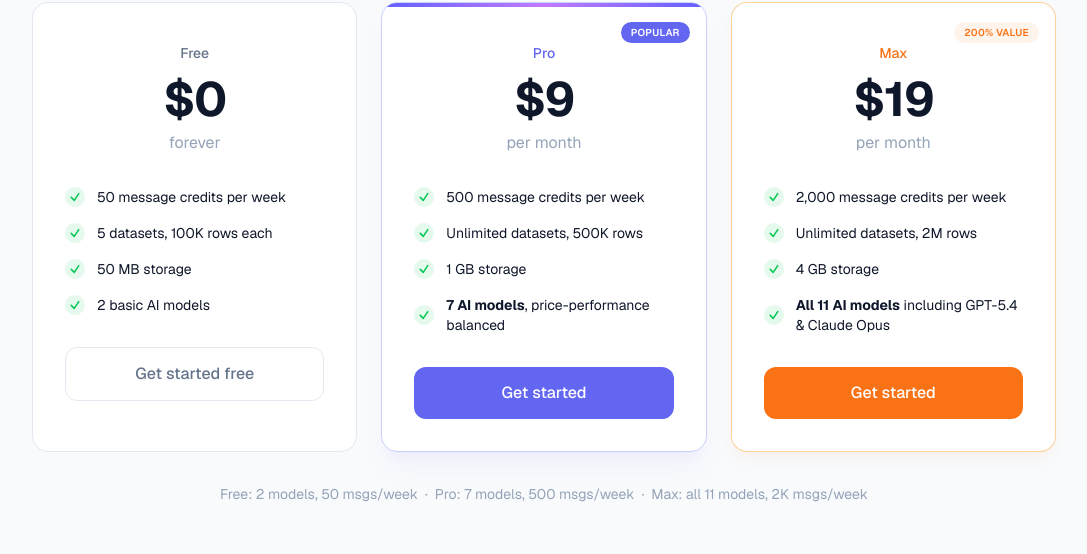
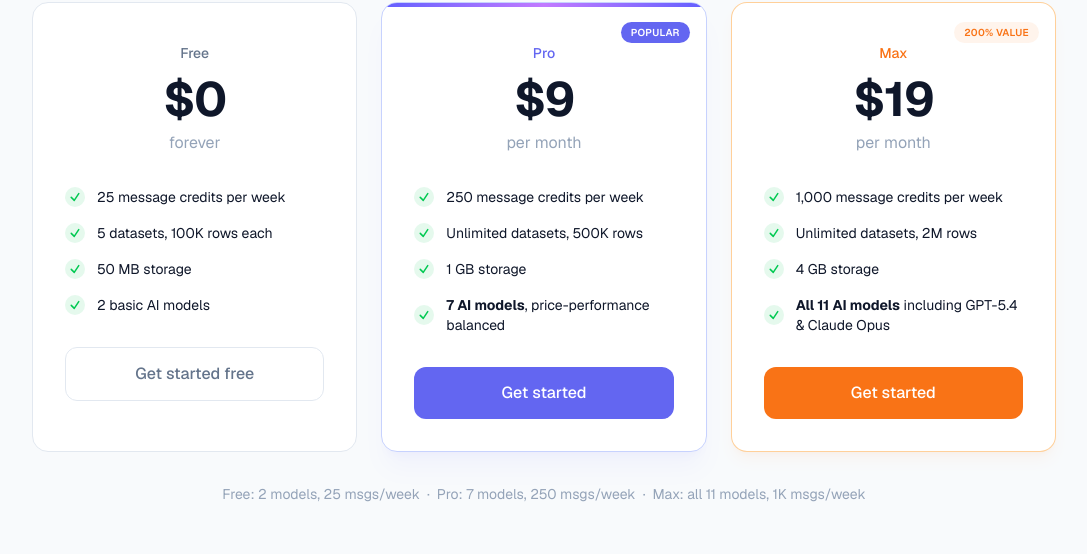
Before and after one commit to nmaximiano/semantic-pipeline, a Next.js app in the folder frontend/: page / in a window 1280 px wide. Shown: the part 1834-2388 px from the top of the page, without its empty margins (96-1183 px from the left). Built offline with nearby package versions, Linux system fonts and the light colour scheme; no server answers.

Commit message:
Remove feedback link from landing nav, update credit amounts to match new limits

```diff
--- a/frontend/app/page.tsx
+++ b/frontend/app/page.tsx
@@ -143,15 +143,6 @@ export default function LandingPage() {
                   ) : (
                     <span className="inline-block h-3 w-7 rounded bg-surface-hover animate-pulse" />
                   )}
-                </Link>
-                <Link
-                  href="/feedback"
-                  className="text-xs font-medium bg-accent text-white hover:bg-accent-hover transition-colors flex items-center gap-1.5 px-3 py-1.5 rounded-lg shadow-sm shadow-accent/20"
-                >
-                  <svg className="w-3.5 h-3.5" fill="none" viewBox="0 0 24 24" stroke="currentColor" strokeWidth={1.5}>
-                    <path strokeLinecap="round" strokeLinejoin="round" d="M7.5 8.25h9m-9 3H12m-9.75 1.51c0 1.6 1.123 2.994 2.707 3.227 1.129.166 2.27.293 3.423.379.35.026.67.21.865.501L12 21l2.755-4.133a1.14 1.14 0 01.865-.501 48.172 48.172 0 003.423-.379c1.584-.233 2.707-1.626 2.707-3.228V6.741c0-1.602-1.123-2.995-2.707-3.228A48.394 48.394 0 0012 3c-2.392 0-4.744.175-7.043.513C3.373 3.746 2.25 5.14 2.25 6.741v6.018z" />
-                  </svg>
-                  Give Feedback
                 </Link>
                 <Link
                   href="/dashboard"
@@ -304,7 +295,7 @@ export default function LandingPage() {
                 <p className="mt-2 text-base text-text-muted">forever</p>
               </div>
               <div className="mt-8 space-y-4">
-                <CheckItem text="50 message credits per week" />
+                <CheckItem text="25 message credits per week" />
                 <CheckItem text="5 datasets, 100K rows each" />
                 <CheckItem text="50 MB storage" />
                 <CheckItem text="2 basic AI models" />
@@ -337,7 +328,7 @@ export default function LandingPage() {
                 <p className="mt-2 text-base text-text-muted">per month</p>
               </div>
               <div className="mt-8 space-y-4">
-                <CheckItem text="500 message credits per week" />
+                <CheckItem text="250 message credits per week" />
                 <CheckItem text="Unlimited datasets, 500K rows" />
                 <CheckItem text="1 GB storage" />
                 <CheckItem text={<><strong>7 AI models</strong>, price-performance balanced</>} />
@@ -369,7 +360,7 @@ export default function LandingPage() {
                 <p className="mt-2 text-base text-text-muted">per month</p>
               </div>
               <div className="mt-8 space-y-4">
-                <CheckItem text="2,000 message credits per week" />
+                <CheckItem text="1,000 message credits per week" />
                 <CheckItem text="Unlimited datasets, 2M rows" />
                 <CheckItem text="4 GB storage" />
                 <CheckItem text={<><strong>All 11 AI models</strong> including GPT-5.4 &amp; Claude Opus</>} />
@@ -391,7 +382,7 @@ export default function LandingPage() {
             transition={{ duration: 0.5, delay: 0.3 }}
             className="mt-8 max-w-5xl mx-auto text-center text-sm text-text-muted"
           >
-            Free: 2 models, 50 msgs/week &nbsp;&middot;&nbsp; Pro: 7 models, 500 msgs/week &nbsp;&middot;&nbsp; Max: all 11 models, 2K msgs/week
+            Free: 2 models, 25 msgs/week &nbsp;&middot;&nbsp; Pro: 7 models, 250 msgs/week &nbsp;&middot;&nbsp; Max: all 11 models, 1K msgs/week
           </motion.div>
         </div>
       </section>
```
